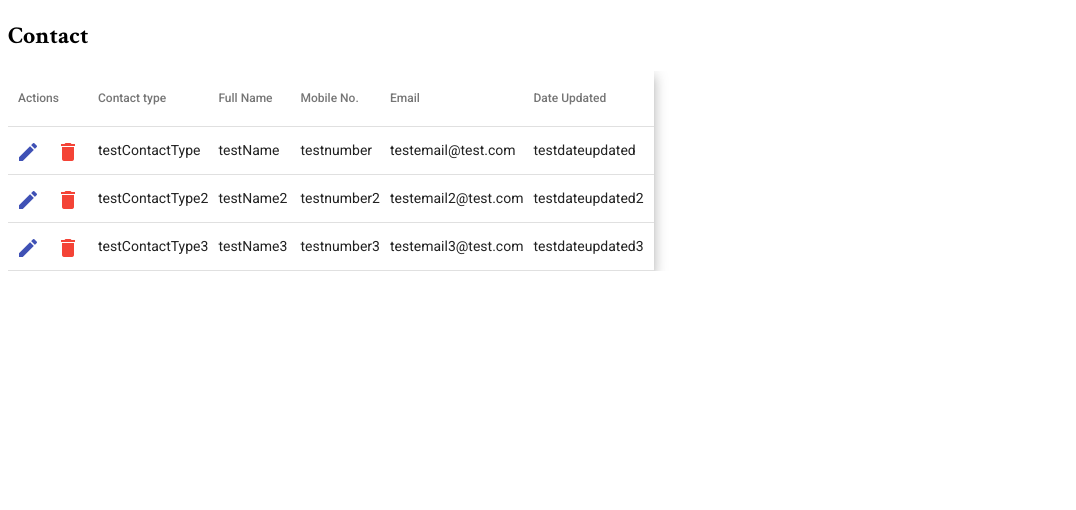
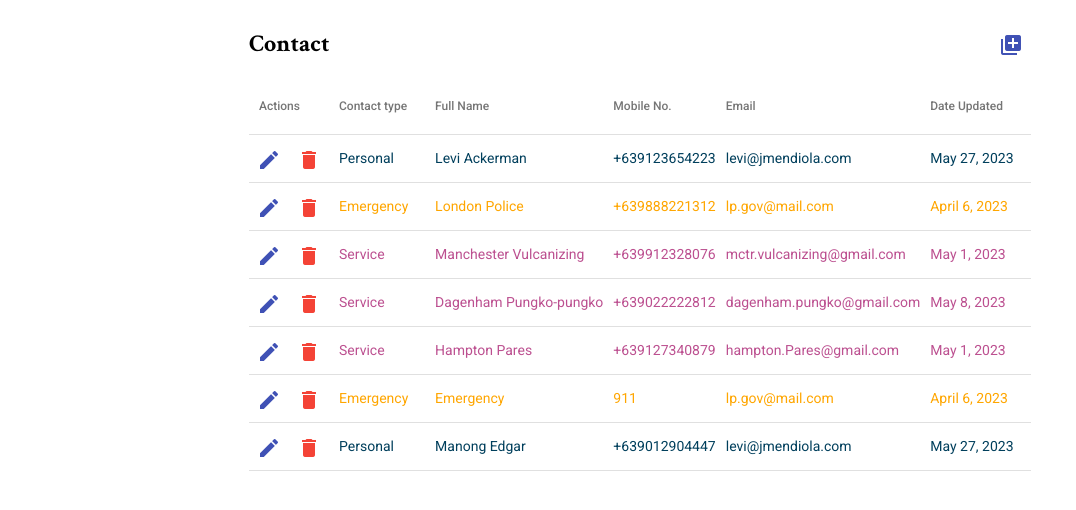
Before and after one commit to AngPayas055/contact-app, an Angular app: page / in a window 1280 px wide. Shown: the top 510 px of the page, without its empty margins (0-1076 px from the left). Built offline with nearby package versions, Linux system fonts and the light colour scheme.

Commit message:
functional crud

```diff
--- a/src/app/modules/contact/contact-main/contact-main.component.css
+++ b/src/app/modules/contact/contact-main/contact-main.component.css
@@ -3,6 +3,10 @@
 }
 .th{
     padding: 0 10px 0 0
+}
+.table-cont-j{
+    display: inline-block;
+    overflow-x: auto;
 }
 .td{
     padding: 0 10px 0 0
@@ -17,7 +21,21 @@ th.mat-header-cell:last-of-type, td.mat-cell:last-of-type, td.mat-footer-cell:la
     padding-left: 10px;
 }
 
+.personal {
+    color: #003f5c;
+}
+.header-cont{
+    display: flex;
+    align-items: center;
+    justify-content: space-between;
+}
+.service {
+    color: #bc5090;
+}
 
+.emergency {
+    color: #ffa600;
+}
 
 
 
--- a/src/app/modules/contact/contact-main/contact-main.component.html
+++ b/src/app/modules/contact/contact-main/contact-main.component.html
@@ -1,7 +1,13 @@
 <div class="j-cont">
-
-
+    <div class="table-cont-j">
+        <div class="header-cont">
             <h2>Contact</h2>
+            <span>
+                <button mat-icon-button color="primary" (click)="onAdd()">
+                    <mat-icon>library_add</mat-icon>
+                </button>
+            </span>
+        </div>
         <div class="table-cont">
             <table
                 mat-table
@@ -18,9 +24,14 @@
                         <th mat-header-cell *matHeaderCellDef mat-sort-header ><span class="th">{{ contactHeader[i] }}</span></th>
                     </ng-container>
                     <ng-container>
-                    <td mat-cell *matCellDef="let emp"><span class="td">{{ emp[column] }}</span></td>
+                        <td mat-cell *matCellDef="let emp"[ngClass]="{
+                            'personal': emp.contactType === 'Personal',
+                            'service': emp.contactType === 'Service',
+                            'emergency': emp.contactType === 'Emergency'
+                        }"><span class="td">{{ emp[column] }}</span></td>
                     </ng-container>
                 </ng-container>
+
                 <ng-container matColumnDef="actions">
                     <th mat-header-cell *matHeaderCellDef> <span class="th pl-ten">Actions</span></th>
                     <td mat-cell *matCellDef="let emprowContact">
@@ -41,14 +52,5 @@
                 <tr mat-row *matRowDef="let emprowContact; columns: contactDisplayedColumnsWithObject.concat('actions')"></tr> -->
             </table>
         </div>
-
-
-    <!-- <h1>Where this is h1 The Quick brown fox jumps over the lazy dogs</h1>
-    <h2>this is the h2</h2>
-    <h3>this is h3sdfhsjdf</h3>
-    <h4>this is h4asdf jsss</h4>
-    <h5>this is h5 lkasdsss</h5>
-    <p style="font-size: 18px;">this is p tag</p>
-    <div>this is div tag</div>
-    <span>this is span</span> -->
     </div>
+</div>
--- a/src/app/modules/contact/contact-main/contact-main.component.ts
+++ b/src/app/modules/contact/contact-main/contact-main.component.ts
@@ -22,6 +22,7 @@ export class ContactMainComponent implements OnInit {
   contactData: Contact[] = []
   contactDataSource = new MatTableDataSource(this.contactData);
   contactDataSourceWithObjectColumn = new MatTableDataSource(this.contactData);
+  colors:any = ['#003f5c','#bc5090','#ffa600']
 
   @ViewChild('empTbSortContact') empTbSortContact = new MatSort();
   @ViewChild('empTbSortWithObjectContact') empTbSortWithObjectContact = new MatSort();
@@ -52,6 +53,9 @@ export class ContactMainComponent implements OnInit {
           }
         });
         localStorage.setItem('jContactList', JSON.stringify(this.contactData));
+        this.contactDataSource.sort = this.empTbSortContact;
+        this.empTbSortWithObjectContact.disableClear = true;
+        this.contactDataSourceWithObjectColumn.sort = this.empTbSortWithObjectContact;
       }
     });
   }
@@ -70,20 +74,52 @@ export class ContactMainComponent implements OnInit {
         if (index !== -1) {
           this.contactData.splice(index, 1);
           localStorage.setItem('jContactList', JSON.stringify(this.contactData));
-          this.contactDataSource = new MatTableDataSource(this.contactData);
-          this.contactDataSourceWithObjectColumn = new MatTableDataSource(this.contactData);
-          return
+          this.contactDataSource.sort = this.empTbSortContact;
+          this.empTbSortWithObjectContact.disableClear = true;
+          this.contactDataSourceWithObjectColumn.sort = this.empTbSortWithObjectContact;
         }
       }
     });
   }
-
+  onAdd(){
+    const dialogRef = this.dialog.open(ContactDialogComponent, {
+      data: {
+        action: 'add',
+      },
+    });
+    dialogRef.afterClosed().subscribe((data) => {
+      if(data){
+        // let lastObjId = this.contactData[]
+        data.updatedData.id = this.contactData[this.contactData.length - 1].id + 1
+        data.updatedData.dateUpdated = this.datePipe.transform(this.myDate, 'MMM d, y');
+        this.contactData.push(data.updatedData)
+        localStorage.setItem('jContactList', JSON.stringify(this.contactData));
+        this.contactDataSource.sort = this.empTbSortContact;
+        this.empTbSortWithObjectContact.disableClear = true;
+        this.contactDataSourceWithObjectColumn.sort = this.empTbSortWithObjectContact;
+        // let dataId = data.updatedData.id
+        // data.updatedData.dateUpdated = this.datePipe.transform(this.myDate, 'MMM d, y');
+        // this.contactData = this.contactData.map(contact => {
+        //   if (contact.id === dataId) {
+        //     return data.updatedData
+        //   } else {
+        //     return contact;
+        //   }
+        // });
+        // localStorage.setItem('jContactList', JSON.stringify(this.contactData));
+      }
+    });
+  }
   ngOnInit(): void {
     if(localStorage.getItem('jContactList') == null){
       let arr = [
-        {id:1, fullName: 'testName', mobileNumber: 'testnumber',email: 'testemail@test.com',contactType: 'testContactType',dateUpdated: "testdateupdated"},
-        {id:2, fullName: 'testName2', mobileNumber: 'testnumber2',email: 'testemail2@test.com',contactType: 'testContactType2',dateUpdated: "testdateupdated2"},
-        {id:3, fullName: 'testName3', mobileNumber: 'testnumber3',email: 'testemail3@test.com',contactType: 'testContactType3',dateUpdated: "testdateupdated3"},
+        {id:1, fullName: 'Levi Ackerman', mobileNumber: '+639123654223',email: 'levi@jmendiola.com',contactType: 'Personal',dateUpdated: "May 27, 2023"},
+        {id:2, fullName: 'London Police', mobileNumber: '+639888221312',email: 'lp.gov@mail.com',contactType: 'Emergency',dateUpdated: "April 6, 2023"},
+        {id:3, fullName: 'Manchester Vulcanizing', mobileNumber: '+639912328076',email: 'mctr.vulcanizing@gmail.com',contactType: 'Service',dateUpdated: "May 1, 2023"},
+        {id:4, fullName: 'Dagenham Pungko-pungko', mobileNumber: '+639022222812',email: 'dagenham.pungko@gmail.com',contactType: 'Service',dateUpdated: "May 8, 2023"},
+        {id:5, fullName: 'Hampton Pares', mobileNumber: '+639127340879',email: 'hampton.Pares@gmail.com',contactType: 'Service',dateUpdated: "May 1, 2023"},
+        {id:6, fullName: 'Emergency', mobileNumber: '911',email: 'lp.gov@mail.com',contactType: 'Emergency',dateUpdated: "April 6, 2023"},
+        {id:7, fullName: 'Manong Edgar', mobileNumber: '+639012904447',email: 'levi@jmendiola.com',contactType: 'Personal',dateUpdated: "May 27, 2023"},
       ]
       localStorage.setItem('jContactList', JSON.stringify(arr));
     }
@@ -92,13 +128,14 @@ export class ContactMainComponent implements OnInit {
 
     this.contactDataSource = new MatTableDataSource(this.contactData);
     this.contactDataSourceWithObjectColumn = new MatTableDataSource(this.contactData);
+    console.log(this.contactData)
   }
 
   ngAfterViewInit() {
     this.contactInstance()
   }
   contactInstance(){
-    //this.empTbSort.disableClear = true;
+    //this.empTbSortContact.disableClear = true;
     this.contactDataSource.sort = this.empTbSortContact;
     this.empTbSortWithObjectContact.disableClear = true;
     this.contactDataSourceWithObjectColumn.sort = this.empTbSortWithObjectContact;
--- a/src/app/modules/contact/dialog/contact-dialog/contact-dialog.component.html
+++ b/src/app/modules/contact/dialog/contact-dialog/contact-dialog.component.html
@@ -1,5 +1,5 @@
 <div class="contact-dialog-cont" *ngIf="isEdit">
-  <h3>Edit Contact</h3>
+  <h3>{{headerText}} Contact</h3>
 
 
   <mat-form-field appearance="outline">
@@ -13,7 +13,7 @@
 
   <mat-form-field appearance="outline" class="form-field">
     <mat-label>Full Name</mat-label>
-    <input matInput placeholder="ex. Eren Yeager" [(ngModel)]="editObj.fullName"  value="Sushi" required>
+    <input matInput placeholder="ex. Eren Yeager" [(ngModel)]="editObj.fullName" required>
     <mat-icon matSuffix>stars</mat-icon>
     <!-- <mat-hint>Hint</mat-hint> -->
     <mat-error *ngIf="editObj.fullName?.trim().length === 0">Field is required.</mat-error>
@@ -47,7 +47,7 @@
         editObj.fullName?.trim().length === 0 ||
         editObj.mobileNumber?.trim().length === 0 ||
         editObj.email?.trim().length === 0
-      ">Update
+      ">{{submitText}}
     </button>
   </div><br>
 </div>
--- a/src/app/modules/contact/dialog/contact-dialog/contact-dialog.component.ts
+++ b/src/app/modules/contact/dialog/contact-dialog/contact-dialog.component.ts
@@ -17,7 +17,8 @@ export class ContactDialogComponent implements OnInit {
     {contactType: "Service"},
     {contactType: "Emergency"}
   ];
-
+  headerText: string = "Edit"
+  submitText: string = "Update"
   editObj: any = {
     fullName: "",
     mobileNumber: "",
@@ -40,8 +41,14 @@ export class ContactDialogComponent implements OnInit {
       }else if(data.action == 'delete'){
         this.isDelete = true
         this.contactName = data.data.fullName
+      }else if( data.action == 'add'){
+        this.isEdit = true
+        this.headerText = "Add"
+        this.submitText = "Add"
       }
-      this.editObj = data.data
+      if(data.data){
+        this.editObj = data.data
+      }
   }
   cancelEdit(){
     this.dialogRef.close()
--- a/src/styles.css
+++ b/src/styles.css
@@ -15,6 +15,8 @@ body{
 .j-cont{
     max-width: 1600px;
     margin: 0 auto;
+    display: flex;
+    justify-content: center;
 }
 .d-flex{
     display: flex;
```
Lines whose indentation alone changed are shown as unchanged.
